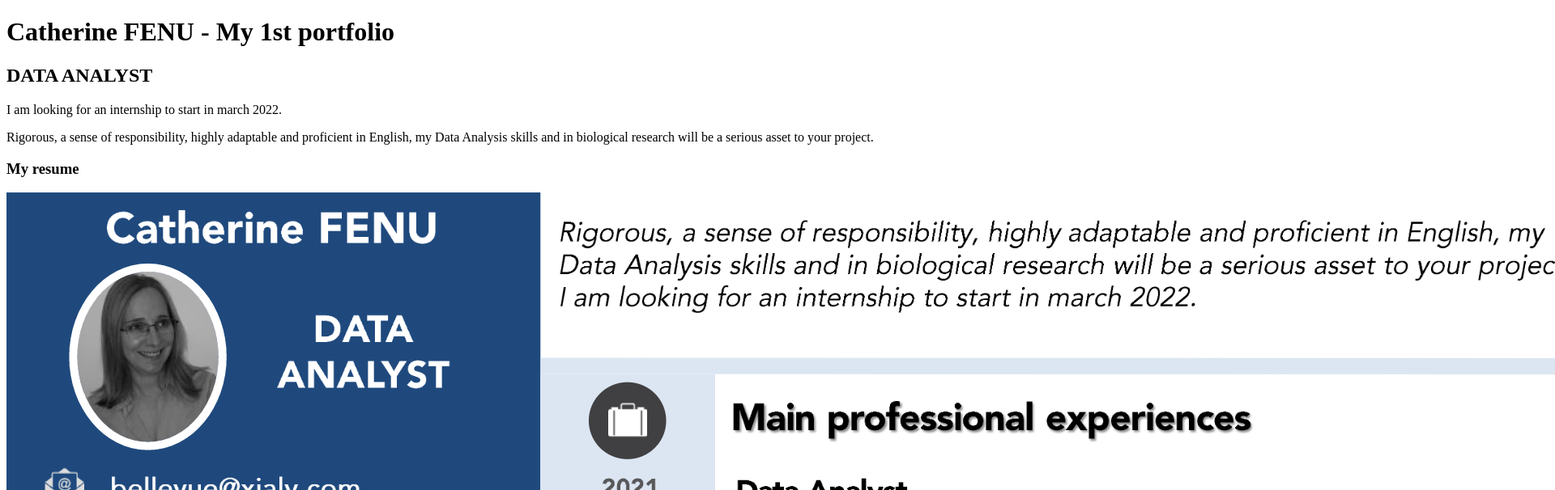
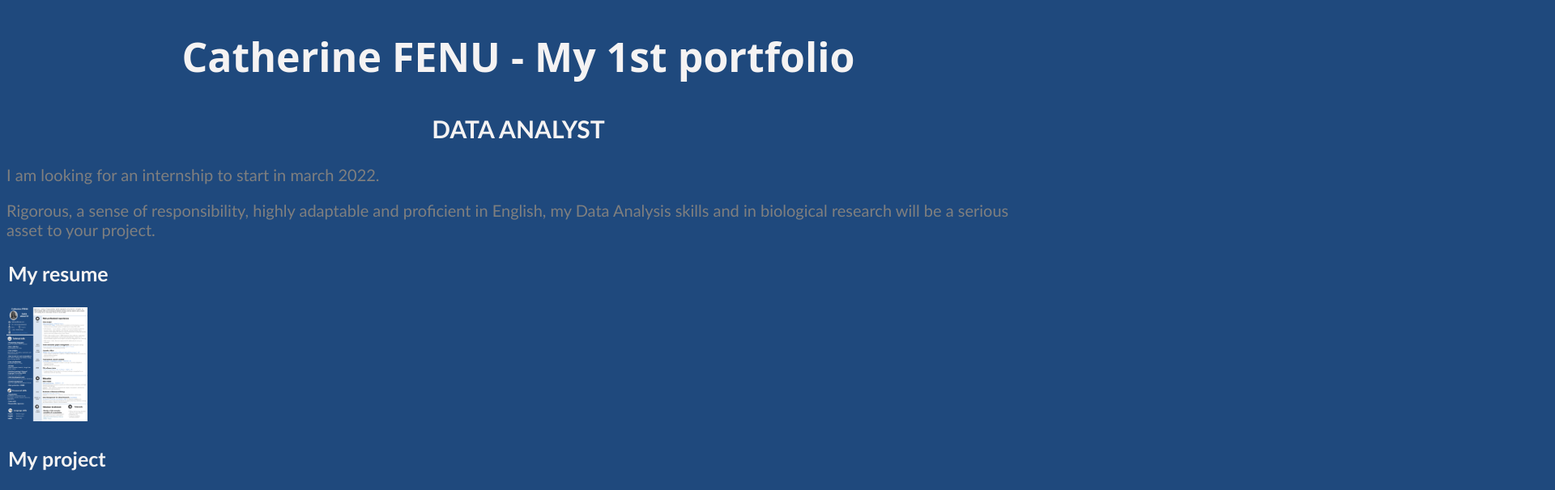
Before and after one commit to Cat-Bellevue/Cat-Bellevue.github.io, a plain HTML site: page index.html in a window 1280 px wide. Shown: the top 606 px of the page at 81% size, 1920 px wide, since content can reach past the window. Drawn offline with Linux system fonts and the light colour scheme.

Commit message:
Update style.css

```diff
--- a/style.css
+++ b/style.css
@@ -1,34 +1,46 @@
-<!DOCTYPE html>
-<html>
-<head>
-<link rel="stylesheet" href="style.css"/>
-<title> Catherine FENU - Portfolio </title>
-<meta charset="UTF-8">
-</head>
+h1{
+    font-size: 50px;
+    text-align: center;
+    color: #f5f3f3;
+    font-family: system-ui;
+    padding : 2px}
 
-<body>
-<h1>Catherine FENU - My 1st portfolio</h1>
+    h2{
+        font-size: 30px;
+        text-align: center;
+        color: #f5f3f3;
+        font-family: "Gill Sans", sans-serif;
+        padding : 2px
+        }
 
-<h2>DATA ANALYST</h2>
+        h3{
+            font-size: 25px;
+            text-align: left;
+            color: #f5f3f3;
+            font-family: "Gill Sans", sans-serif;
+            padding : 2px
+        }
+
+    p{
+    font-size: 20px;
+    text-align: left;
+    font-family: "Gill Sans", sans-serif;
+    color: #7F7F7F
+    }
+
+    a {
+        color: #558ED5;
+      }
 
 
-<p> I am looking for an internship to start in march 2022.</p>
-<p> Rigorous, a sense of responsibility, highly adaptable and proficient in English, my Data Analysis skills and in biological research will be a serious asset to your project.</p>
+    img {
+        width: 100px;
+      }
 
-<h3>My resume</h3>
-<p><a href = 'https://github.com/Cat-Bellevue/Cat-Bellevue.github.io/blob/main/FENU_Catherine_Resume_EN.pdf'><img src ='resume_thumbnail.png' alt ='My resume'></a></p>
+    img:hover {
+        box-shadow: 0 0 2px 1px rgba(0, 140, 186, 0.5)
+    }
 
-<h3>My project</h3>
-
-<p> Client project - further details soon</p>
-<p> IMDb project - further details soon</p>
-<p> Hackathon project - further details soon</p>
-<p> <a href= "https://github.com/Cat-Bellevue/Model_company/blob/main/Model_company"> SQL project</a></p>
-
-<h3>Links</h3>
-
-<p> <a href= "https://www.linkedin.com/in/catherine-jacquot-fenu/"><img src ='https://d5l07j6ktywkt.cloudfront.net/sdpreview/0/591df28f/1377504659-521b0d93d57f5/preview.png' alt ='My LinkedIn page'></a> </p>
-<p> <a href= "https://github.com/Cat-Bellevue?tab=repositories"><img src ='https://d5l07j6ktywkt.cloudfront.net/sdpreview/0/1475510787-F9J2kL/preview.png' alt = 'My Github'> </a> </p>
-<p> <a href= "https://www.wildcodeschool.com/fr-FR/formations/formation-data-analyst/remote-francais"><img src= "https://res.cloudinary.com/wildcodeschool/image/upload/c_fill,h_50/v1/static/irjoy97aq0eol8bf6959" alt ='Wild Code School website'> </a>  </p>
-</body>
-</html>
+body {
+    background-color: #1F497D;
+    }
```
